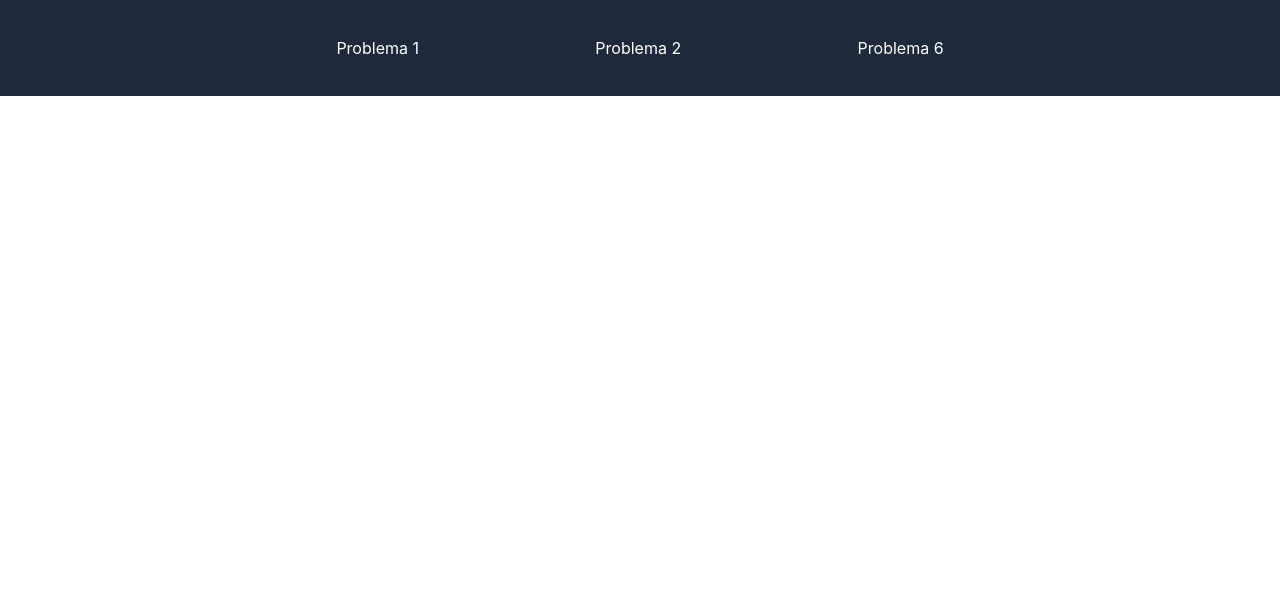
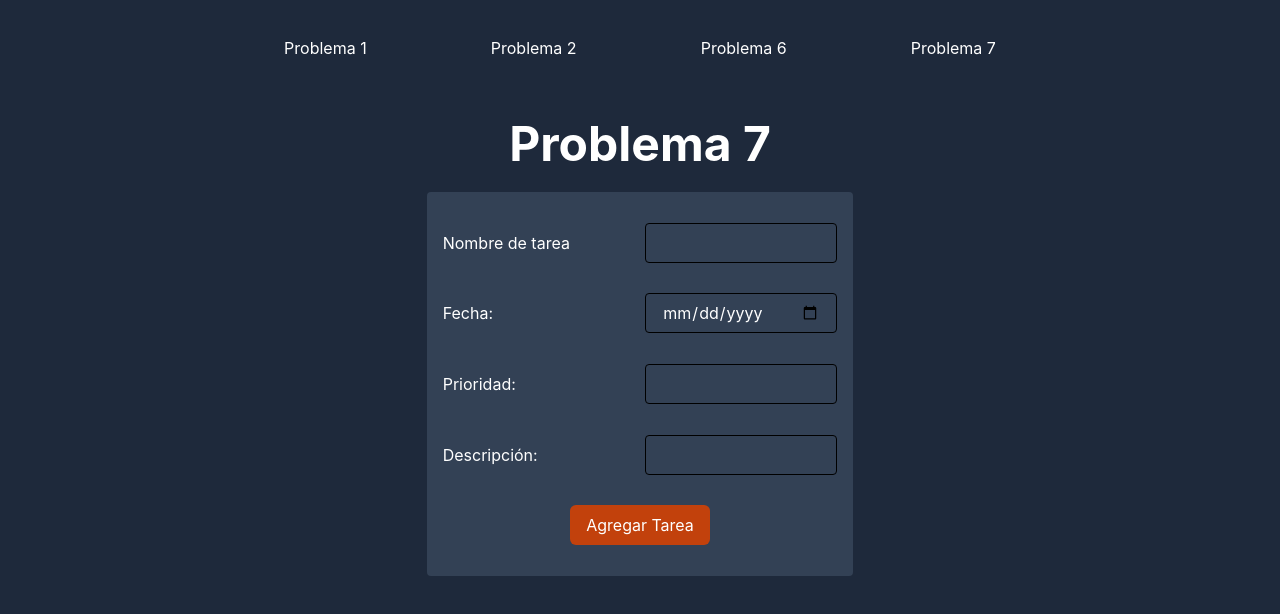
Before and after one commit to mcdzo/test-afrus, a React (Vite) app: page /seven in a window 1280 px wide. Shown: the top 614 px of the page. Built offline with nearby package versions, Linux system fonts and the light colour scheme.

Commit message:
Add problem seven

```diff
--- a/src/App.jsx
+++ b/src/App.jsx
@@ -3,7 +3,8 @@ import "./App.css";
 import ProblemOne from "./pages/ProblemOne/ProblemOne";
 import ProblemTwo from "./pages/ProblemTwo/ProblemTwo";
 import ProblemSix from "./pages/ProblemSix/ProblemSix";
-import Navbar from "./pages/components/Navbar/Navbar";
+import Navbar from "./components/Navbar/Navbar";
+import ProblemSeven from "./pages/ProblemSeven/ProblemSeven";
 
 function App() {
   return (
@@ -13,6 +14,7 @@ function App() {
         <Route path="/" element={<ProblemOne />}></Route>
         <Route path="/two" element={<ProblemTwo />}></Route>
         <Route path="/six" element={<ProblemSix />}></Route>
+        <Route path="/seven" element={<ProblemSeven />}></Route>
       </Routes>
     </div>
   );
--- a/src/pages/components/Navbar/Navbar.jsx
+++ b/src/components/Navbar/Navbar.jsx
@@ -14,6 +14,9 @@ const Navbar = () => {
           <li>
             <Link to="/six">Problema 6</Link>
           </li>
+          <li>
+            <Link to="/seven">Problema 7</Link>
+          </li>
         </ul>
       </div>
     </section>
--- /dev/null
+++ b/src/pages/ProblemSeven/ProblemSeven.jsx
@@ -0,0 +1,46 @@
+const ProblemSeven = () => {
+  return (
+    <section className="bg-slate-800 text-white w-full h-screen flex flex-col items-center justify-start">
+      <h1 className="my-6 text-5xl font-bold">Problema 7</h1>
+      <form
+        type="sumbit"
+        className="bg-slate-700 w-1/3 h-96 flex flex-col items-center justify-evenly rounded"
+      >
+        <div className="w-full flex flex-row justify-between items-center">
+          <label className="mx-4">Nombre de tarea</label>
+          <input
+            className="mx-4 px-4 w-48 h-10 bg-slate-700 border border-black rounded"
+            type="text"
+          ></input>
+        </div>
+        <div className="w-full flex flex-row justify-between items-center">
+          <label className="mx-4">Fecha: </label>
+          <input
+            className="mx-4 px-4 w-48 h-10 bg-slate-700 border border-black rounded"
+            type="date"
+          ></input>
+        </div>
+        <div className="w-full flex flex-row justify-between items-center">
+          <label className="mx-4">Prioridad: </label>
+          <input
+            className="mx-4 px-4 w-48 h-10 bg-slate-700 border border-black rounded"
+            type="text"
+          ></input>
+        </div>
+        <div className="w-full flex flex-row justify-between items-center">
+          <label className="mx-4">Descripción: </label>
+          <input
+            className="mx-4 px-4 w-48 h-10 bg-slate-700 border border-black rounded"
+            type="text"
+          ></input>
+        </div>
+        <button className="mx-6 px-4 py-2 bg-orange-700 rounded-md hover:bg-orange-600 hover:text-white">
+          Agregar Tarea
+        </button>
+      </form>
+
+    </section>
+  );
+};
+
+export default ProblemSeven;
```
